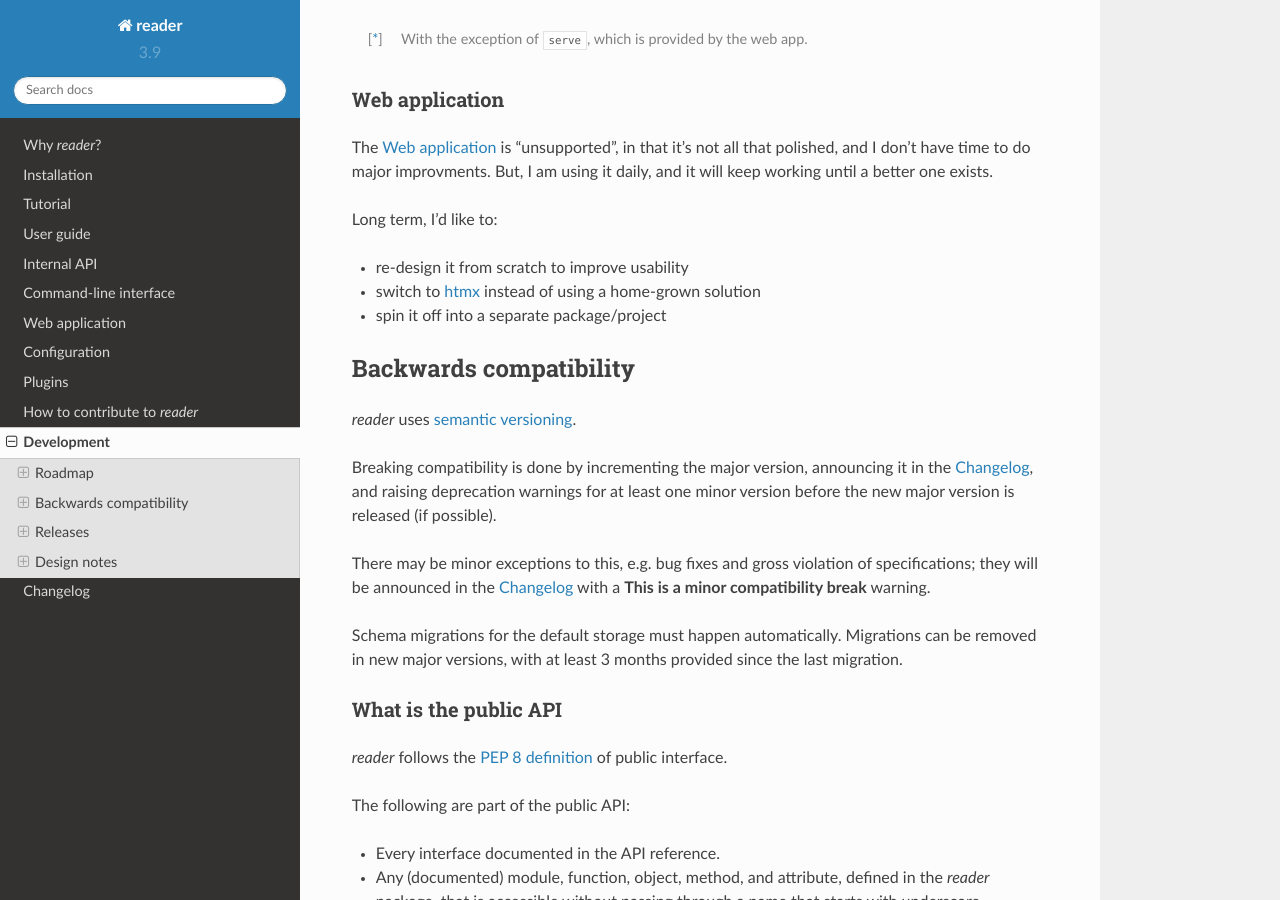
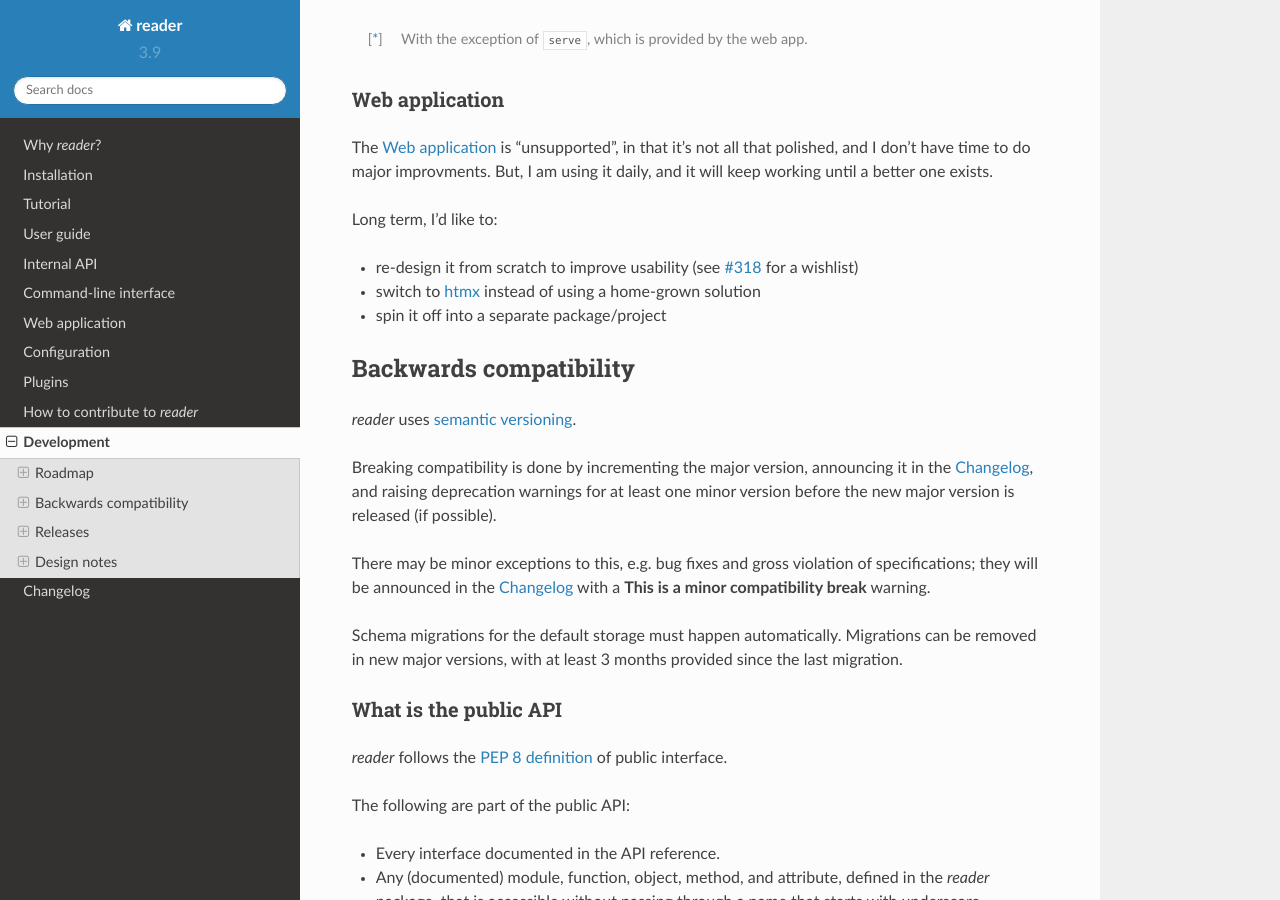
Before and after one commit to Alcides1123/reader, a Sphinx documentation site: the page built from docs/dev.rst, in a window 1280 px wide and 900 px high, scrolled down 1615 px. Built offline with Sphinx 7.4.7 and the Read the Docs theme 2.0.0, drawn with Linux system fonts in a browser that asks for light colours; pages that are not in the unit, such as notebooks, are missing from menus.

Commit message:
Link #318 wishlist from web app roadmap.

```diff
--- a/docs/dev.rst
+++ b/docs/dev.rst
@@ -114,6 +114,7 @@ and it will keep working until a better one exists.
 Long term, I'd like to:
 
 * re-design it from scratch to improve usability
+  (see :issue:`318` for a wishlist)
 * switch to `htmx`_ instead of using a home-grown solution
 * spin it off into a separate package/project
 
```
